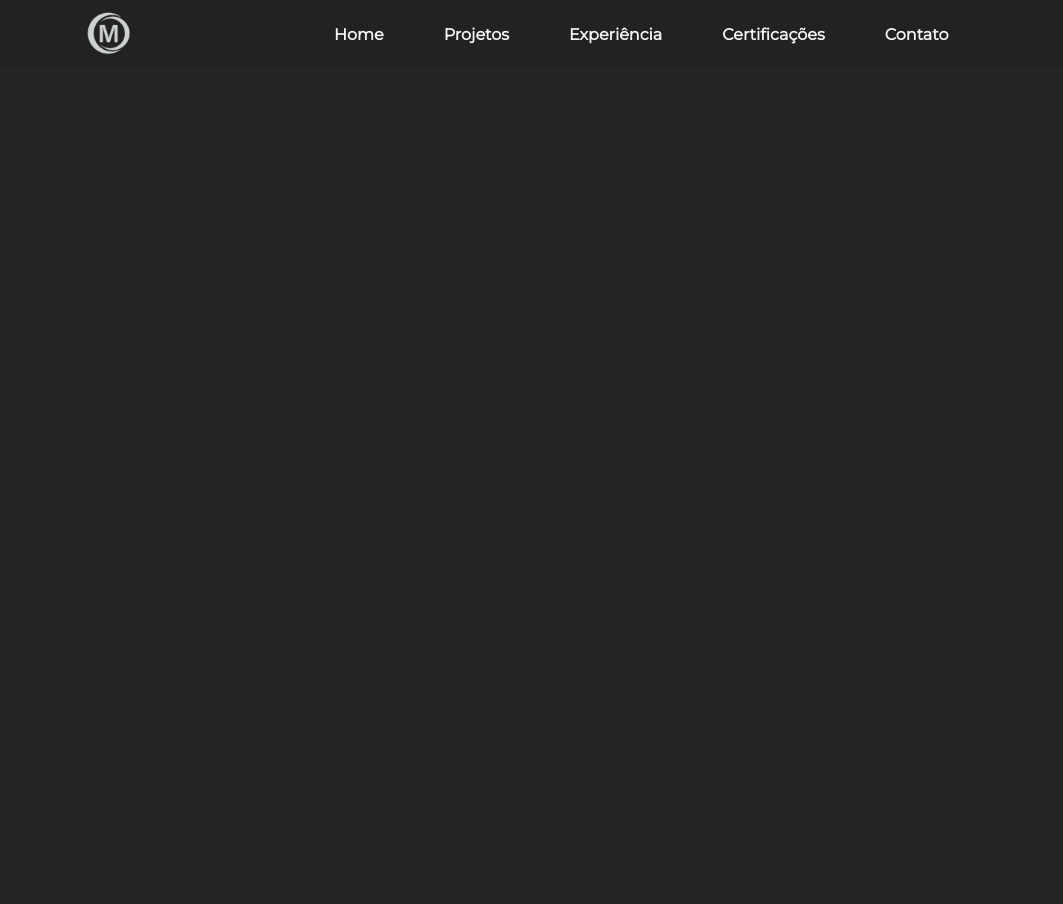
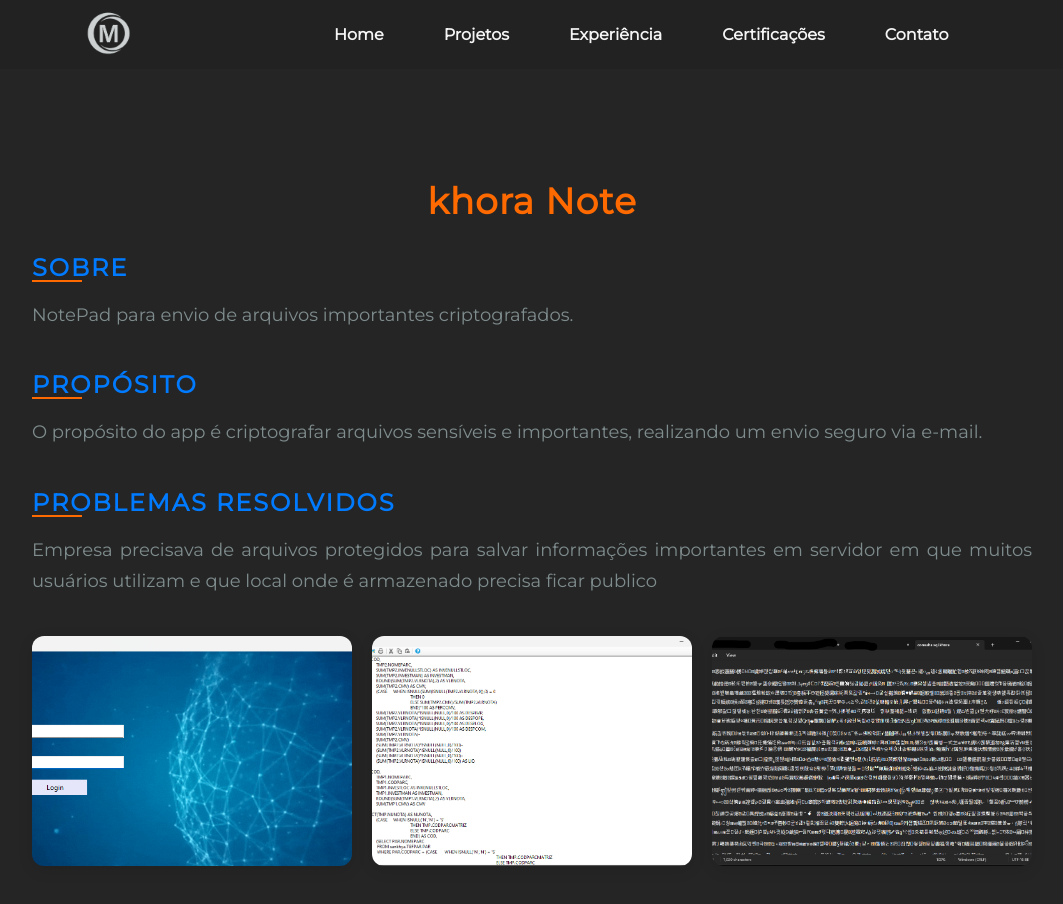
Before and after one commit to MurilloHMS/Portifolio, an Angular app: page /projetos/khora-note in a window 1280 px wide. Before the commit this address led to /. Shown: the top 904 px of the page, without its empty margins (108-1171 px from the left). Before the commit the page ends 800 px from the top, so only its background shows below. Built offline with nearby package versions, Linux system fonts and the light colour scheme.

Commit message:
criado componente do khora note

```diff
--- a/src/app/app.routes.ts
+++ b/src/app/app.routes.ts
@@ -2,10 +2,12 @@ import { Routes, RouterModule } from '@angular/router';
 import { HomeComponent } from './pages/home/home.component';
 import { ControleDeEstoqueProautoComponent } from './pages/controle-de-estoque-proauto/controle-de-estoque-proauto.component';
 import { NgModule } from '@angular/core';
+import { KhoraNoteComponent } from './pages/khora-note/khora-note.component';
 
 export const routes: Routes = [
     {path: '', component: HomeComponent},
     {path: 'projetos/controle-estoque', component: ControleDeEstoqueProautoComponent},
+    {path: 'projetos/khora-note', component: KhoraNoteComponent}
 ];
 
 @NgModule({
--- a/src/app/components/apresentacao-projetos/apresentacao-projetos.component.scss
+++ b/src/app/components/apresentacao-projetos/apresentacao-projetos.component.scss
@@ -1,59 +1,81 @@
+/* Container geral */
 .container {
-    max-width: 800px;
-    margin: 20px auto;
-    padding: 20px;
-    background-color: #ffffff;
-    border-radius: 16px;
-    box-shadow: 0 4px 10px rgba(0, 0, 0, 0.1);
-    font-family: Arial, sans-serif;
-    transition: transform 0.3s ease;
-  }
+  max-width: 1000px;
+  margin: 40px auto;
+  padding: 40px;
+  border-radius: 16px;
+  transition: transform 0.3s ease, box-shadow 0.3s ease;
+}
 
-  .container:hover {
-    transform: scale(1.02);
-  }
 
-  .title {
-    text-align: center;
-    font-size: 28px;
-    font-weight: bold;
-    color: #333;
-    margin-bottom: 20px;
-  }
 
-  .section {
-    margin-bottom: 20px;
-  }
+/* Título do projeto */
+.title {
+  text-align: center;
+  font-size: 36px;
+  font-weight: 800;
+  color: #ff6a00;
+  margin-bottom: 30px;
+  letter-spacing: 1px;
+}
 
-  .subtitle {
-    font-size: 20px;
-    font-weight: 600;
-    color: #555;
-    margin-bottom: 8px;
-  }
+/* Seções */
+.section {
+  margin-bottom: 40px;
+}
 
-  .text {
-    font-size: 16px;
-    color: #666;
-    line-height: 1.6;
-  }
+/* Subtítulo das seções */
+.subtitle {
+  font-size: 24px;
+  font-weight: 600;
+  color: #007bff;
+  margin-bottom: 15px;
+  text-transform: uppercase;
+  letter-spacing: 2px;
+  position: relative;
+}
 
-  .image-gallery {
-    display: grid;
-    grid-template-columns: repeat(auto-fit, minmax(150px, 1fr));
-    gap: 10px;
-  }
+/* Linha abaixo do subtítulo */
+.subtitle::after {
+  content: "";
+  display: block;
+  width: 50px;
+  height: 2px;
+  background-color: #ff6a00;
+  margin-top: 8px;
+  position: absolute;
+  bottom: 0;
+}
 
-  .image {
-    width: 100%;
-    height: 150px;
-    object-fit: cover;
-    border-radius: 12px;
-    box-shadow: 0 2px 8px rgba(0, 0, 0, 0.2);
-    transition: transform 0.3s ease, box-shadow 0.3s ease;
-  }
+/* Texto das seções */
+.text {
+  font-size: 18px;
+  color: #7f8c8d;
+  line-height: 1.7;
+  text-align: justify;
+}
 
-  .image:hover {
-    transform: scale(1.05);
-    box-shadow: 0 4px 12px rgba(0, 0, 0, 0.3);
-  }
+/* Galeria de imagens */
+.image-gallery {
+  display: grid;
+  grid-template-columns: repeat(auto-fill, minmax(250px, 1fr));
+  gap: 20px;
+  margin-top: 40px;
+}
+
+/* Imagens da galeria */
+.image {
+  width: 100%;
+  height: 230px;
+  object-fit: cover;
+  border-radius: 12px;
+  box-shadow: 0 4px 15px rgba(0, 0, 0, 0.1);
+  transition: transform 0.3s ease, box-shadow 0.3s ease;
+  cursor: pointer;
+}
+
+/* Efeito de hover nas imagens */
+.image:hover {
+  transform: scale(1.05);
+  box-shadow: 0 8px 30px rgba(0, 0, 0, 0.15);
+}
--- a/src/app/components/certificacoes/certificacoes.component.html
+++ b/src/app/components/certificacoes/certificacoes.component.html
@@ -2,7 +2,7 @@
     <h2>CERTIFICAÇÕES</h2>
     <div class="certificados">
       <div class="certificado-card" *ngFor="let cert of certificacoes">
-        <img [src]="cert.imagem" [alt]="cert.nome" />
+        <img [src]="cert.imagem" [alt]="cert.nome" loading="lazy" />
         <div class="certificado-info">
           <h3>{{ cert.nome }}</h3>
           <p><strong>Emissor:</strong> {{ cert.organizacaoEmissora }}</p>
--- a/src/app/pages/controle-de-estoque-proauto/controle-de-estoque-proauto.component.html
+++ b/src/app/pages/controle-de-estoque-proauto/controle-de-estoque-proauto.component.html
@@ -1,11 +1,11 @@
-<app-project-presentation
-  [title]="'Sistema de Gestão de Tarefas'"
-  [about]="'Este projeto é uma aplicação web para gerenciar tarefas, permitindo criar, editar e acompanhar o progresso de atividades.'"
-  [purpose]="'O propósito do sistema é melhorar a organização e produtividade de equipes, facilitando o controle de tarefas diárias.'"
-  [problemsSolved]="'Resolve o problema da falta de visibilidade sobre o status das tarefas, além de otimizar a comunicação entre membros da equipe.'"
+<app-apresentacao-projetos
+  [title]="'Controle de Estoque Proauto'"
+  [about]="'Controle de estoque, desenvolvido em C# com windows forms que permite o gerenciamento dos produtos do almoxarifado da empresa Proauto Kimium'"
+  [purpose]="'O propósito do sistema é melhorar a organização e produtividade de equipes, facilitando o controle das entradas e saidas dos produtos.'"
+  [problemsSolved]="'Resolvido divergências de estoque, melhoria na agilidade no controle de produtos, facilidade na busca de produtos, controle de produtos em estoque, controle de produtos em falta.'"
   [images]="[
-    'assets/images/project1.jpg',
-    'assets/images/project2.jpg',
-    'assets/images/project3.jpg'
+    '../../../assets/images/CdePk.png',
+    '../../../assets/images/CdePk1.png',
+    '../../../assets/images/CdePk2.png'
   ]"
-></app-project-presentation>
+></app-apresentacao-projetos>
--- a/src/app/pages/home/home.component.html
+++ b/src/app/pages/home/home.component.html
@@ -101,7 +101,7 @@
         <div class="project-info">
           <h3>Khora Note</h3>
           <p>Clique abaixo para visitar</p>
-          <a href="#" target="_blank" class="visit-link">→</a>
+          <a href="projetos/khora-note" class="visit-link">→</a>
         </div>
       </div>
       <!-- <div class="project-card">
--- a/src/app/pages/khora-note/khora-note.component.html
+++ b/src/app/pages/khora-note/khora-note.component.html
@@ -1 +1,11 @@
-<p>khora-note works!</p>
+<app-apresentacao-projetos
+  [title]="'khora Note'"
+  [about]="'NotePad para envio de arquivos importantes criptografados.'"
+  [purpose]="'O propósito do app é criptografar arquivos sensíveis e importantes, realizando um envio seguro via e-mail.'"
+  [problemsSolved]="'Empresa precisava de arquivos protegidos para salvar informações importantes em servidor em que muitos usuários utilizam e que local onde é armazenado precisa ficar publico'"
+  [images]="[
+    '../../../assets/images/knLogin.png',
+    '../../../assets/images/knConteudo.png',
+    '../../../assets/images/knConteudoCriptografado.png'
+  ]"
+></app-apresentacao-projetos>
--- a/src/app/pages/khora-note/khora-note.component.ts
+++ b/src/app/pages/khora-note/khora-note.component.ts
@@ -1,9 +1,11 @@
-import { Component } from '@angular/core';
+import { Component, CUSTOM_ELEMENTS_SCHEMA } from '@angular/core';
+import { ApresentacaoProjetosComponent } from '../../components/apresentacao-projetos/apresentacao-projetos.component';
 
 @Component({
   selector: 'app-khora-note',
   standalone: true,
-  imports: [],
+  imports: [ApresentacaoProjetosComponent],
+  schemas: [CUSTOM_ELEMENTS_SCHEMA],
   templateUrl: './khora-note.component.html',
   styleUrl: './khora-note.component.scss'
 })
```
Also changed, not shown: src/assets/images/CdePk1.png (added), src/assets/images/CdePk2.png (added).
